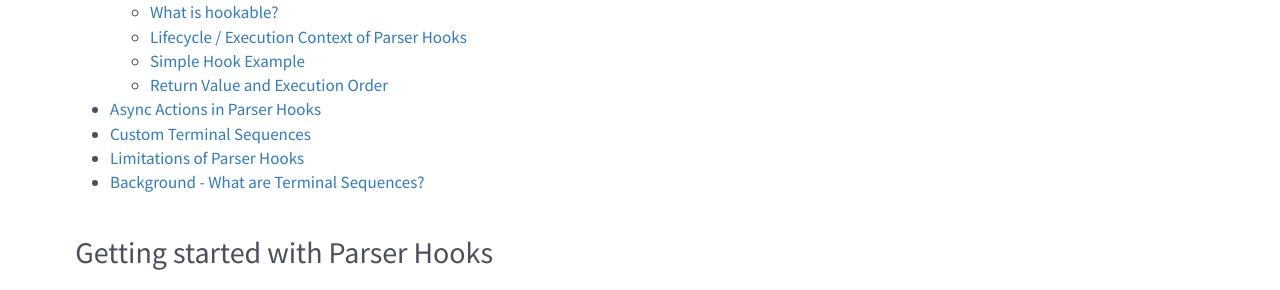
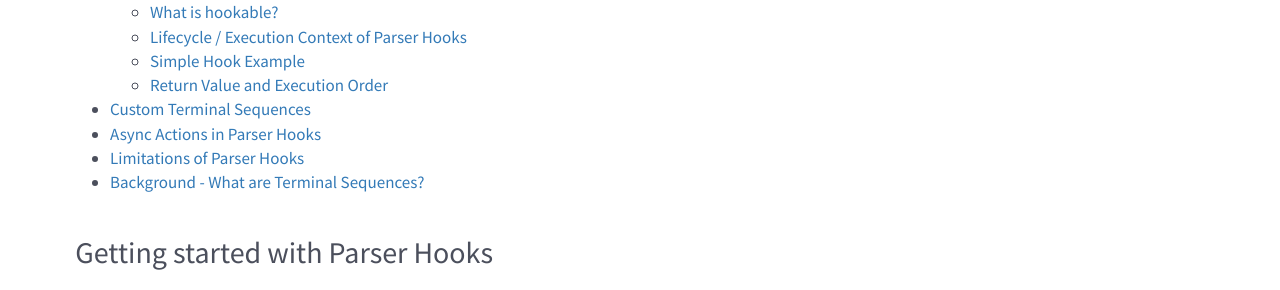
Before and after one commit to xtermjs/xtermjs.org, a Jekyll site: the page built from _docs/guides/hooks.md, in a window 1280 px wide and 900 px high. Shown: the part 295-585 px from the top of the window. Built offline with Jekyll 4.4.1, drawn with Linux system fonts in a browser that asks for light colours; nearby versions of some CDN libraries.

Commit message:
fix toc order

```diff
--- a/_docs/guides/hooks.md
+++ b/_docs/guides/hooks.md
@@ -11,8 +11,8 @@ The following guide gives a short overview on how to extend xterm.js' functional
   * [Lifecycle / Execution Context of Parser Hooks](#lifecycle--execution-context-of-parser-hooks)
   * [Simple Hook Example](#simple-hook-example)
   * [Return Value and Execution Order](#return-value-and-execution-order)
+- [Custom Terminal Sequences](#custom-terminal-sequences)
 - [Async Actions in Parser Hooks](#async-actions-in-parser-hooks)
-- [Custom Terminal Sequences](#custom-terminal-sequences)
 - [Limitations of Parser Hooks](#limitations-of-parser-hooks)
 - [Background - What are Terminal Sequences?](#background---what-are-terminal-sequences)
 
```
